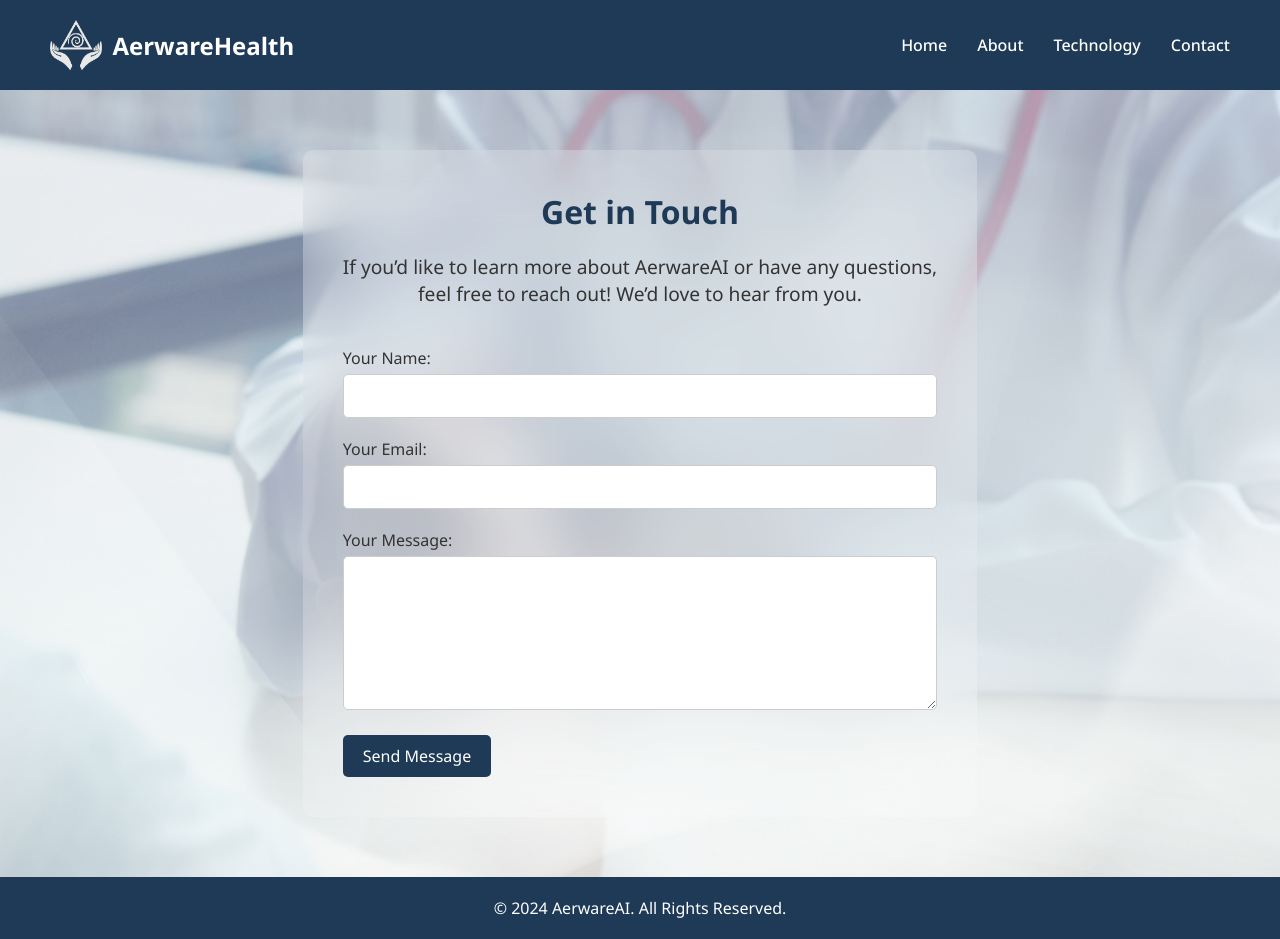
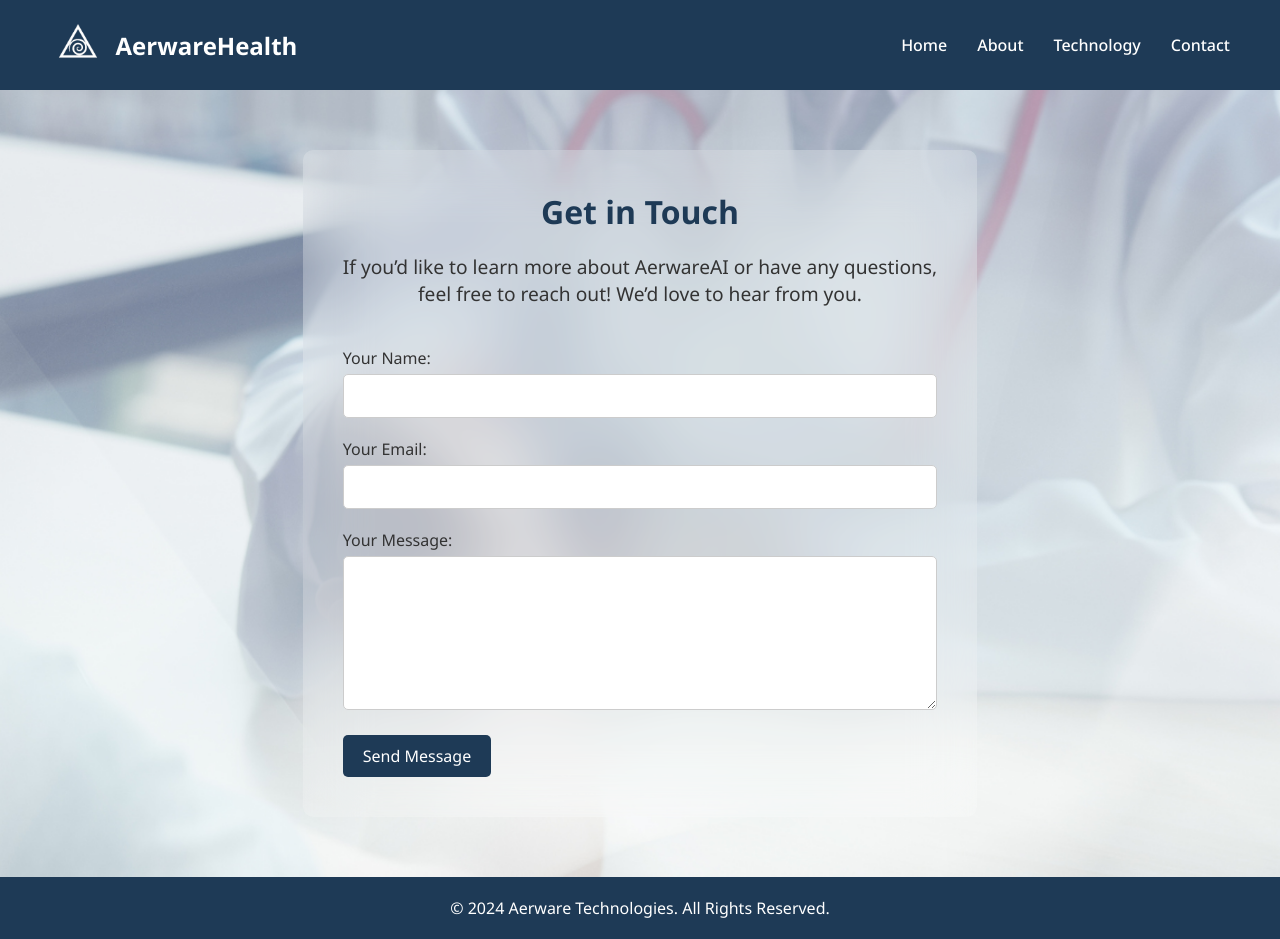
Before and after one commit to Aerware-Web-Design/aerware-ai, a plain HTML site: page contact.html in a window 1280 px wide. Drawn offline with Linux system fonts and the light colour scheme.

Commit message:
Update contact.html

```diff
--- a/contact.html
+++ b/contact.html
@@ -10,7 +10,7 @@
     <!-- Navbar -->
     <header class="main-header">
         <div class="logo">
-            <img src="./assets/aerwarehealth_logo_white.png" alt="AerwareHealth Logo">
+            <img src="./assets/aerwareai_logo.png" alt="AerwareHealth Logo">
             <span class="logo-text">AerwareHealth</span>
         </div>
         <nav>
@@ -49,7 +49,7 @@
 
     <!-- Footer -->
     <footer>
-        <p>&copy; 2024 AerwareAI. All Rights Reserved.</p>
+        <p>© 2024 Aerware Technologies. All Rights Reserved.</p>
     </footer>
 </body>
 </html>
```
